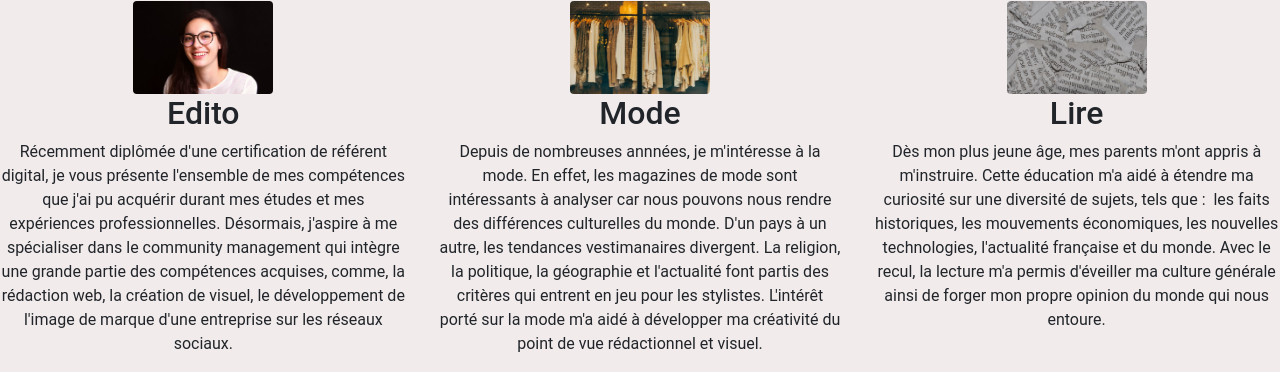
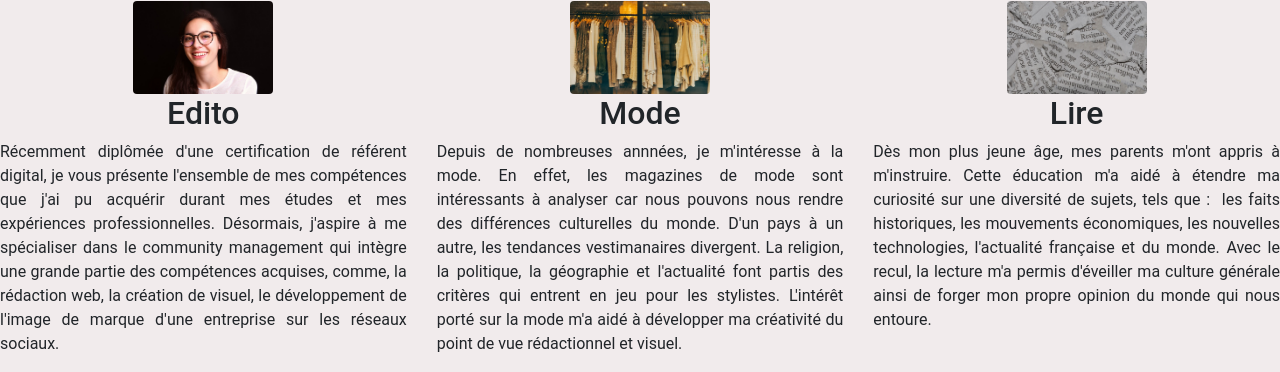
Before and after one commit to Leroux23/evaluation, a PHP site: page / in a window 1280 px wide. Shown: the part 617-989 px from the top of the page. Run offline with PHP 8.4, Linux system fonts and the light colour scheme.

Commit message:
Ajustement affichage.

```diff
--- a/assets/css/style.css
+++ b/assets/css/style.css
@@ -49,3 +49,6 @@ h1{
   display: flex;
   text-align: center;
 }
+.ecrit{
+  text-align: justify;
+}
--- a/includes/accueil.inc.php
+++ b/includes/accueil.inc.php
@@ -5,7 +5,7 @@
         <div class="col-lg-4">
           <img class="rounded" src="./assets/pictures/IMG_1961.jpg" alt="generic placeholder image" width="140" height="93">
           <h2>Edito</h2>
-          <p>Récemment diplômée d'une certification de référent digital,
+          <p class="ecrit">Récemment diplômée d'une certification de référent digital,
             je vous présente l'ensemble de mes compétences que j'ai pu acquérir durant mes études et mes expériences professionnelles.
             Désormais, j'aspire à me spécialiser dans le community management qui intègre une grande partie des compétences acquises, comme,
             la rédaction web, la création de visuel, le développement de l'image de marque d'une entreprise sur les réseaux sociaux. </p>
@@ -13,7 +13,7 @@
             <div class="col-lg-4">
               <img class="rounded" src="./assets/pictures/fashion.jpg" alt="generic placeholder image" width="140" height="93">
               <h2>Mode</h2>
-              <p>Depuis de nombreuses annnées, je m'intéresse à la mode. En effet, les magazines de mode sont intéressants à analyser car nous pouvons nous rendre des différences culturelles du monde.
+              <p class="ecrit">Depuis de nombreuses annnées, je m'intéresse à la mode. En effet, les magazines de mode sont intéressants à analyser car nous pouvons nous rendre des différences culturelles du monde.
                 D'un pays à un autre, les tendances vestimanaires divergent. La religion, la politique, la géographie et l'actualité font partis des critères qui entrent en jeu pour les stylistes.
                 L'intérêt porté sur la mode m'a aidé à développer ma créativité du point de vue rédactionnel et visuel.
           </p>
@@ -21,7 +21,7 @@
               <div class="col-lg-4">
                 <img class="rounded" src="./assets/pictures/news.jpg" alt="generic placeholder image" width="140" height="93">
                 <h2>Lire</h2>
-                <p>Dès mon plus jeune âge, mes parents m'ont appris à m'instruire. Cette éducation m'a aidé à étendre ma curiosité sur une diversité de sujets, tels que&nbsp;:&nbsp;
+                <p class="ecrit">Dès mon plus jeune âge, mes parents m'ont appris à m'instruire. Cette éducation m'a aidé à étendre ma curiosité sur une diversité de sujets, tels que&nbsp;:&nbsp;
                 les faits historiques,&nbsp;les mouvements économiques,&nbsp;les nouvelles technologies,&nbsp;l'actualité française et du monde.
                 Avec le recul, la lecture m'a permis d'éveiller ma culture générale ainsi de forger mon propre opinion du monde qui nous entoure.</p>
                 </div>
```
